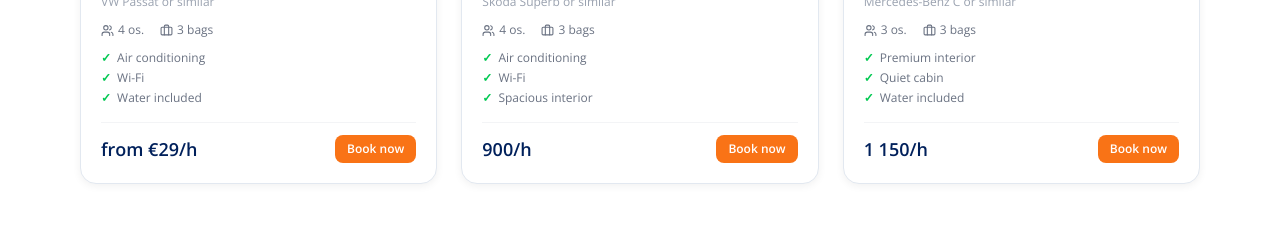
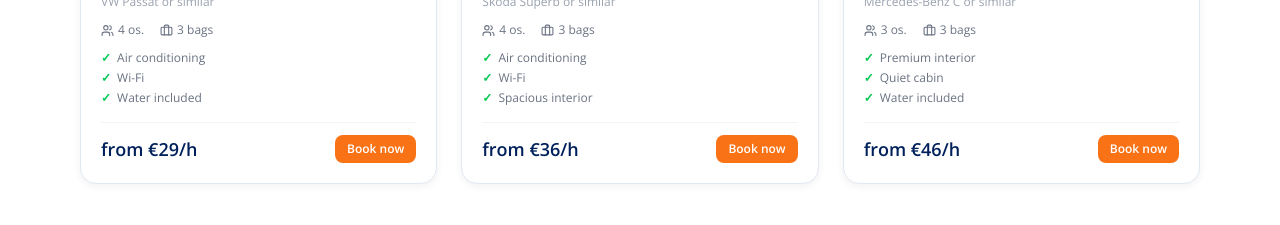
Before and after one commit to pragueridecz-cloud/website_en, a Next.js app: page /hourly-rental in a window 1280 px wide. Shown: the part 1080-1305 px from the top of the page. Built offline with nearby package versions, Linux system fonts and the light colour scheme.

Commit message:
Fleet: fix hourly prices to EUR format (from €X/h)

```diff
--- a/components/Fleet.tsx
+++ b/components/Fleet.tsx
@@ -23,7 +23,7 @@ const cars = [
     passengers: 4,
     luggage: 3,
     price: "from €36 / £30 / $39",
-    hourlyPrice: "900/h",
+    hourlyPrice: "from €36/h",
     features: ["Air conditioning", "Wi-Fi", "Spacious interior"],
     tag: null,
     category: "sedan",
@@ -35,7 +35,7 @@ const cars = [
     passengers: 3,
     luggage: 3,
     price: "from €46 / £38 / $50",
-    hourlyPrice: "1 150/h",
+    hourlyPrice: "from €46/h",
     features: ["Premium interior", "Quiet cabin", "Water included"],
     tag: null,
     category: "sedan",
@@ -59,7 +59,7 @@ const cars = [
     passengers: 7,
     luggage: 6,
     price: "from €46 / £38 / $50",
-    hourlyPrice: "1 150/h",
+    hourlyPrice: "from €46/h",
     features: ["Extra space", "Air conditioning", "Wi-Fi"],
     tag: null,
     category: "minivan",
@@ -71,7 +71,7 @@ const cars = [
     passengers: 7,
     luggage: 6,
     price: "from €66 / £55 / $72",
-    hourlyPrice: "1 650/h",
+    hourlyPrice: "from €66/h",
     features: ["Mercedes V-Class", "Business class", "Spacious interior"],
     tag: "Business choice",
     category: "minivan",
```
